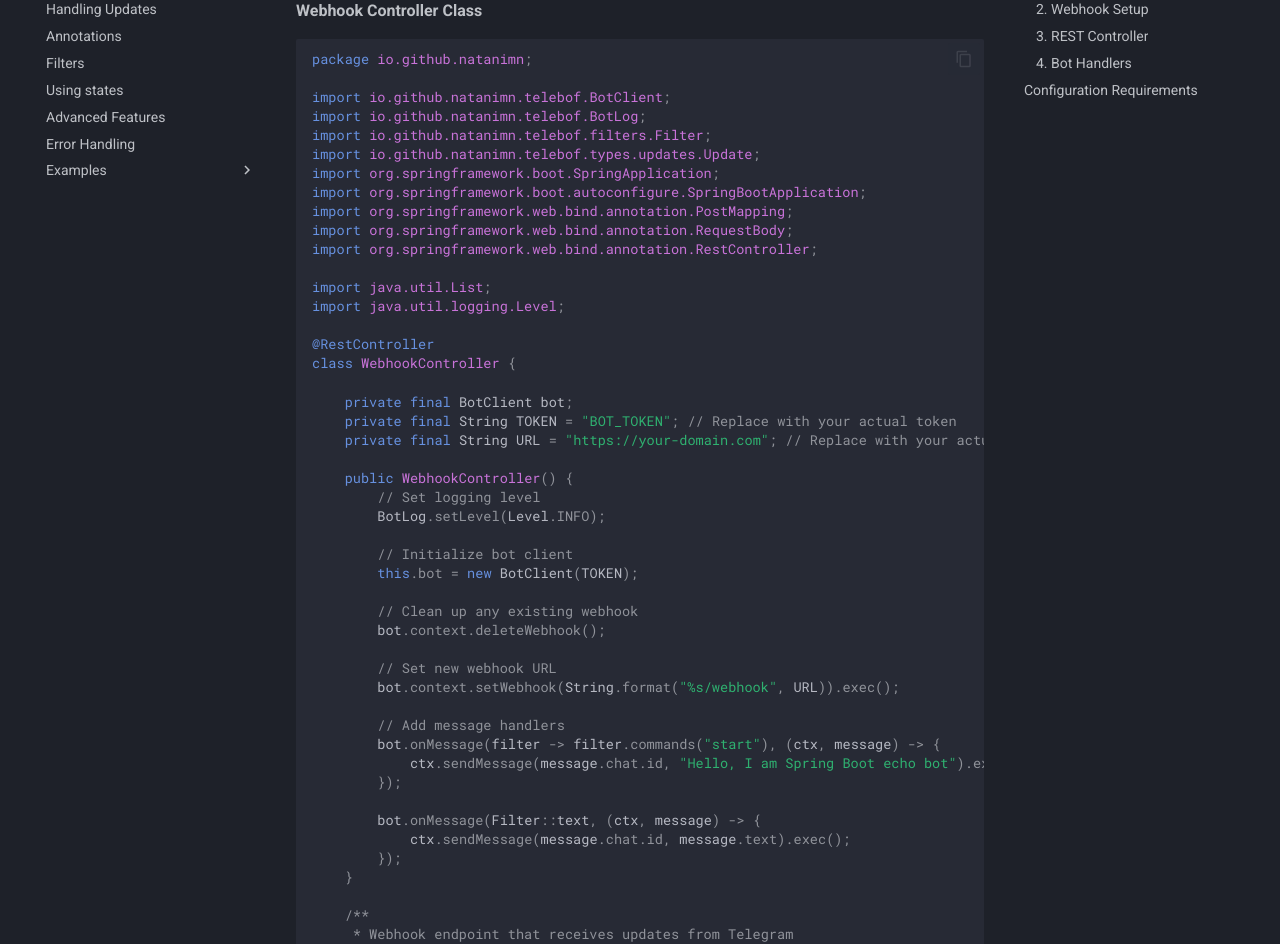
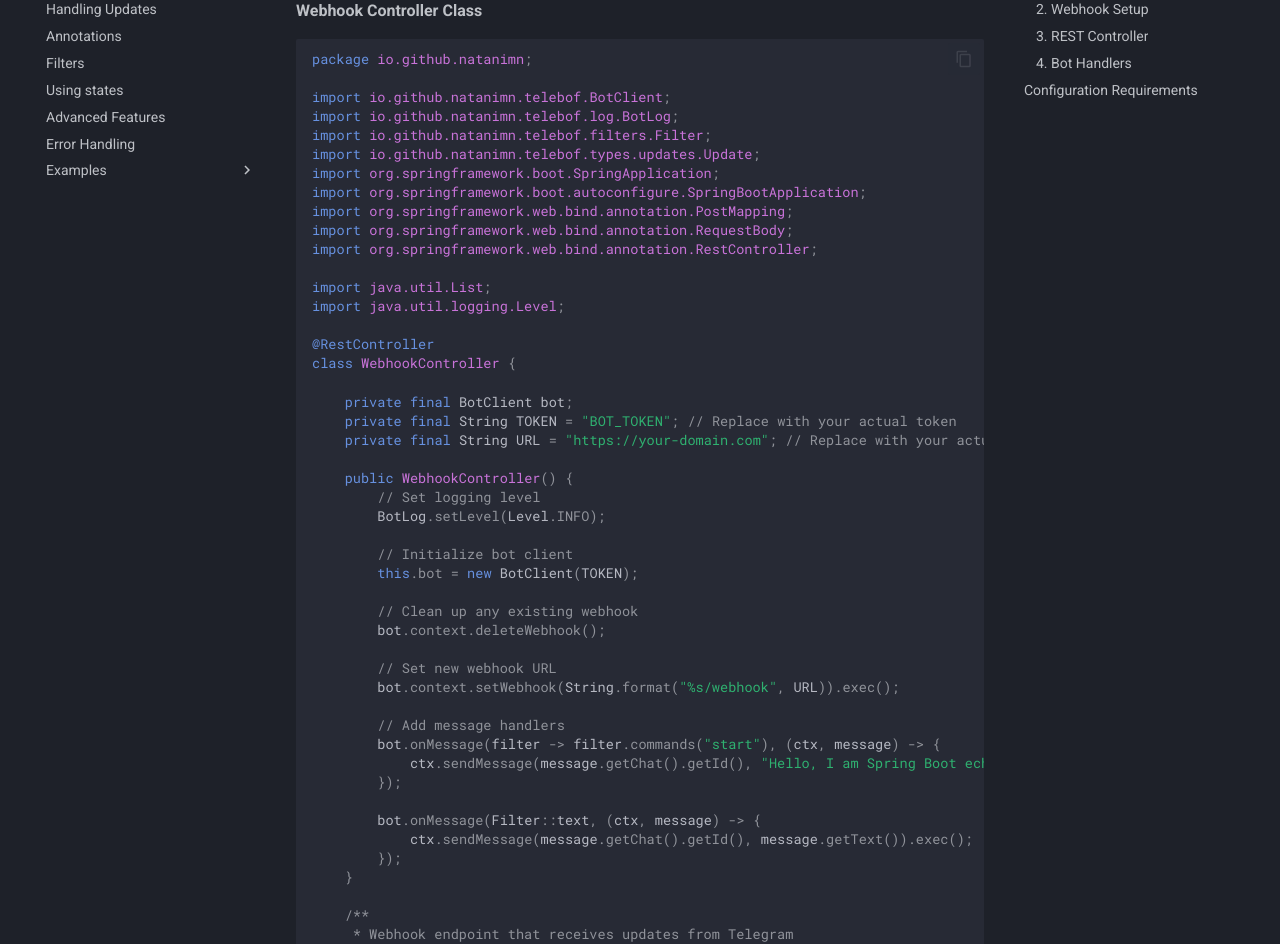
Before and after one commit to natanimn/telebof, an MkDocs documentation site: the page built from docs/examples/webhook_spring.md, in a window 1280 px wide and 1400 px high, scrolled down 1078 px. Shown: the part 153-1097 px from the top of the window. Built offline with MkDocs 1.6.1 and Material for MkDocs 9.7.7, drawn with Linux system fonts in a browser that asks for light colours; comment, search, counter and statistics services are not loaded; some of the changed text lies outside the part shown.

Commit message:
Fix: fix BotLog class

````diff
--- a/docs/examples/webhook_spring.md
+++ b/docs/examples/webhook_spring.md
@@ -58,7 +58,7 @@ public class WebhookBot {
 package io.github.natanimn;
 
 import io.github.natanimn.telebof.BotClient;
-import io.github.natanimn.telebof.BotLog;
+import io.github.natanimn.telebof.log.BotLog;
 import io.github.natanimn.telebof.filters.Filter;
 import io.github.natanimn.telebof.types.updates.Update;
 import org.springframework.boot.SpringApplication;
@@ -92,11 +92,11 @@ class WebhookController {
 
         // Add message handlers
         bot.onMessage(filter -> filter.commands("start"), (ctx, message) -> {
-            ctx.sendMessage(message.chat.id, "Hello, I am Spring Boot echo bot").exec();
+            ctx.sendMessage(message.getChat().getId(), "Hello, I am Spring Boot echo bot").exec();
         });
 
         bot.onMessage(Filter::text, (ctx, message) -> {
-            ctx.sendMessage(message.chat.id, message.text).exec();
+            ctx.sendMessage(message.getChat().getId(), message.getText()).exec();
         });
     }
 
@@ -161,11 +161,11 @@ class WebhookController {
 ### 4. Bot Handlers
 ```java
 bot.onMessage(filter -> filter.commands("start"), (ctx, message) -> {
-    ctx.sendMessage(message.chat.id, "Hello, I am Spring Boot echo bot").exec();
+    ctx.sendMessage(message.getChat().getId(), "Hello, I am Spring Boot echo bot").exec();
 });
 
 bot.onMessage(Filter::text, (ctx, message) -> {
-    ctx.sendMessage(message.chat.id, message.text).exec();
+    ctx.sendMessage(message.getChat().getId(), message.getText()).exec();
 });
 ```
 
````
